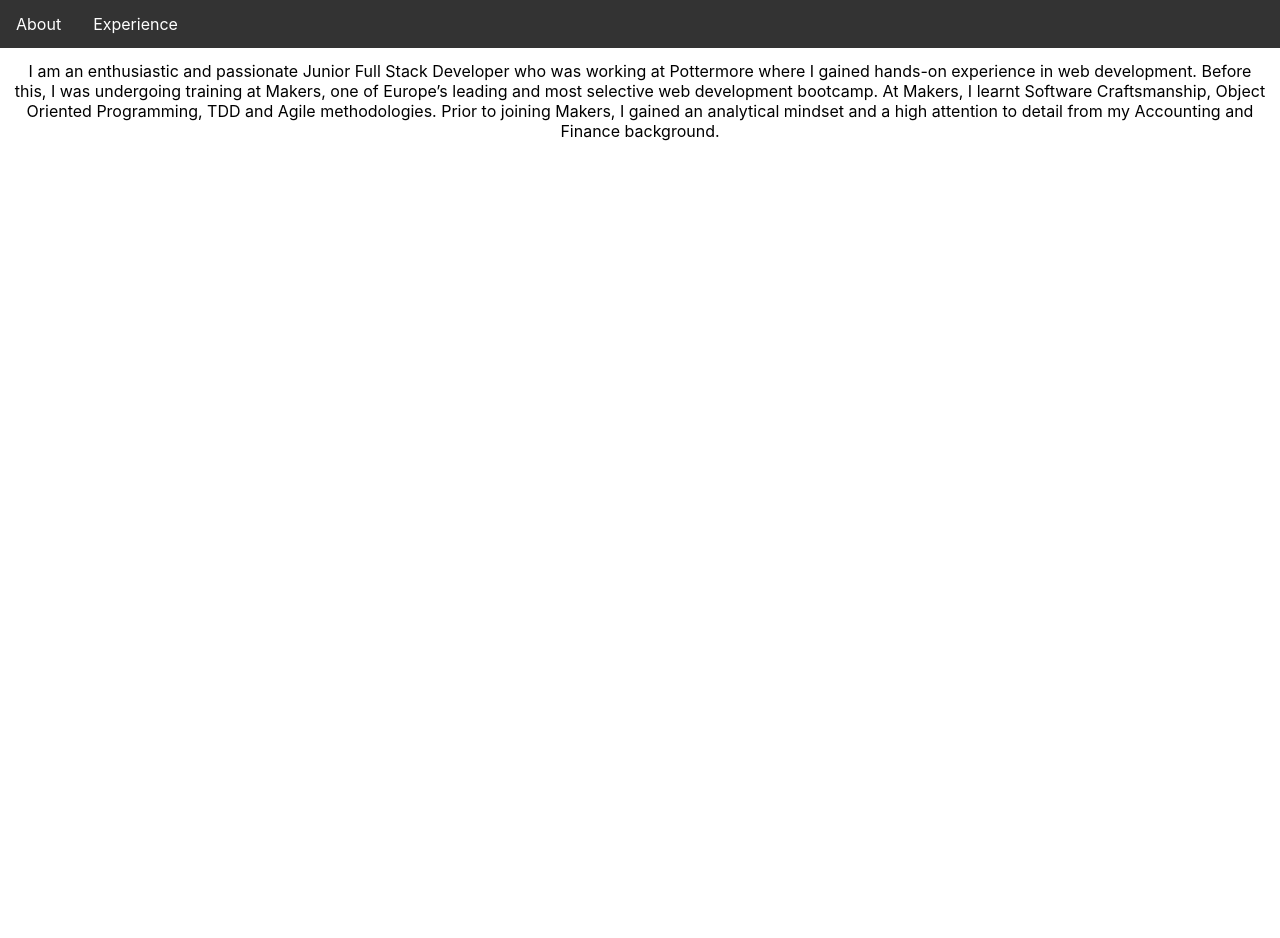
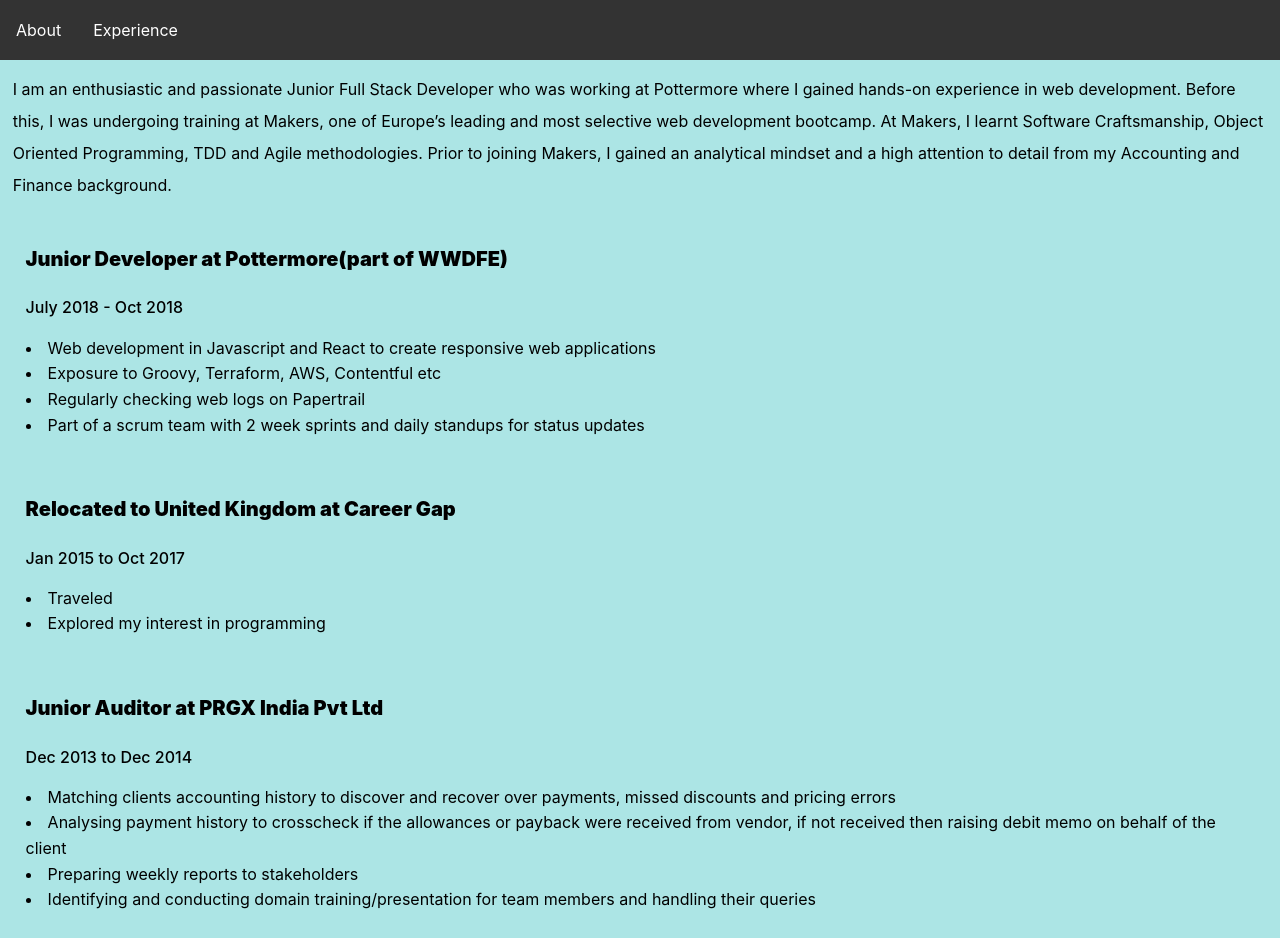
Before and after one commit to reenz/my-website, a React (Create React App) app: page / in a window 1280 px wide. Before the commit the page ends 800 px from the top, so only its background shows below. Built offline with nearby package versions, Linux system fonts and the light colour scheme.

Commit message:
adds styling to Experience component

```diff
--- a/src/App.css
+++ b/src/App.css
@@ -1,23 +1,4 @@
 .App {
-  text-align: center;
+  text-align: left;
+  line-height: 2;
 }
-
-.NavBar {
-  margin: 0;
-  padding: 0;
-  overflow: hidden;
-  background-color: #333;
-  display: flex;
-}
-
- a {
-  display: block;
-  color:white;
-  text-align: center;
-  padding: 14px 16px;
-  text-decoration: none;
- }
-
- .ComponentData {
-   padding: 1%;
- }
--- a/src/App.js
+++ b/src/App.js
@@ -3,24 +3,16 @@
 import { Route, Link, BrowserRouter as Router} from 'react-router-dom';
 import About from './Components/About/About';
 import Experience from './Components/Experience/Experience';
+import Navigation from './Components/Navigation/Navigation';
 import data from './data.js';
 
 class App extends Component {
   render() {
     return (
       <div className="App">
-        <Router>
-          <div>
-            <div className="NavBar" >
-              <Link to='/'>About</Link>
-              <Link to='/experience'>Experience</Link>
-            </div>
-            <div className="ComponentData" >
-              <Route exact path='/' component={ ()=> <About about={data.about}/>} />
-              <Route exact path='/experience' component={ () => <Experience experience={data.experience}/>}/>
-            </div>
-          </div>
-        </Router>
+        <About/>
+        <Navigation/>
+        <Experience experience={data.experience}/>
       </div>
     );
   }
--- /dev/null
+++ b/src/Components/Experience/Experience.css
@@ -0,0 +1,25 @@
+.Container {
+
+}
+
+.FullExpData {
+    padding: 2%;
+    text-align: left;
+}
+
+.CompanyName {
+    font-weight: 900;
+    padding-bottom: 1%;
+    font-size: 20px;
+}
+
+.duration {
+    font-weight: 500;
+    padding-bottom: 1%;
+}
+
+.descItem {
+    display: list-item;
+    list-style-position: inside;
+    line-height: 1.6;
+}
--- a/src/Components/Experience/Experience.js
+++ b/src/Components/Experience/Experience.js
@@ -1,15 +1,16 @@
 import React from 'react';
+import './Experience.css'
 
 const Experience = (props) => {
 return(
-  <div>
+  <div className="Container" >
     {props.experience.map((exp) => (
-      <div key={exp.CompanyName}>
-      <div>{exp.CompanyName}</div>
-      <div>{exp.title}</div>
-      <div>{exp.duration}</div>
-      <div>{exp.description}</div>
-
+      <div className="FullExpData" key={exp.CompanyName}>
+      <div className="CompanyName">{exp.title} at {exp.CompanyName}</div>
+      <div className="duration">{exp.duration}</div>
+      <div className="description">{exp.description.map((desc,index) => (
+        <div key={index} className="descItem" >{desc}</div>
+      ))}</div>
       </div>
     ))}
   </div>
--- a/src/index.css
+++ b/src/index.css
@@ -6,6 +6,7 @@
     sans-serif;
   -webkit-font-smoothing: antialiased;
   -moz-osx-font-smoothing: grayscale;
+  background-color: rgba(161, 226, 226, 0.884);
 }
 
 code {
```
Also changed, not shown: 1 other file (tests, documents, lock files or other folders).
